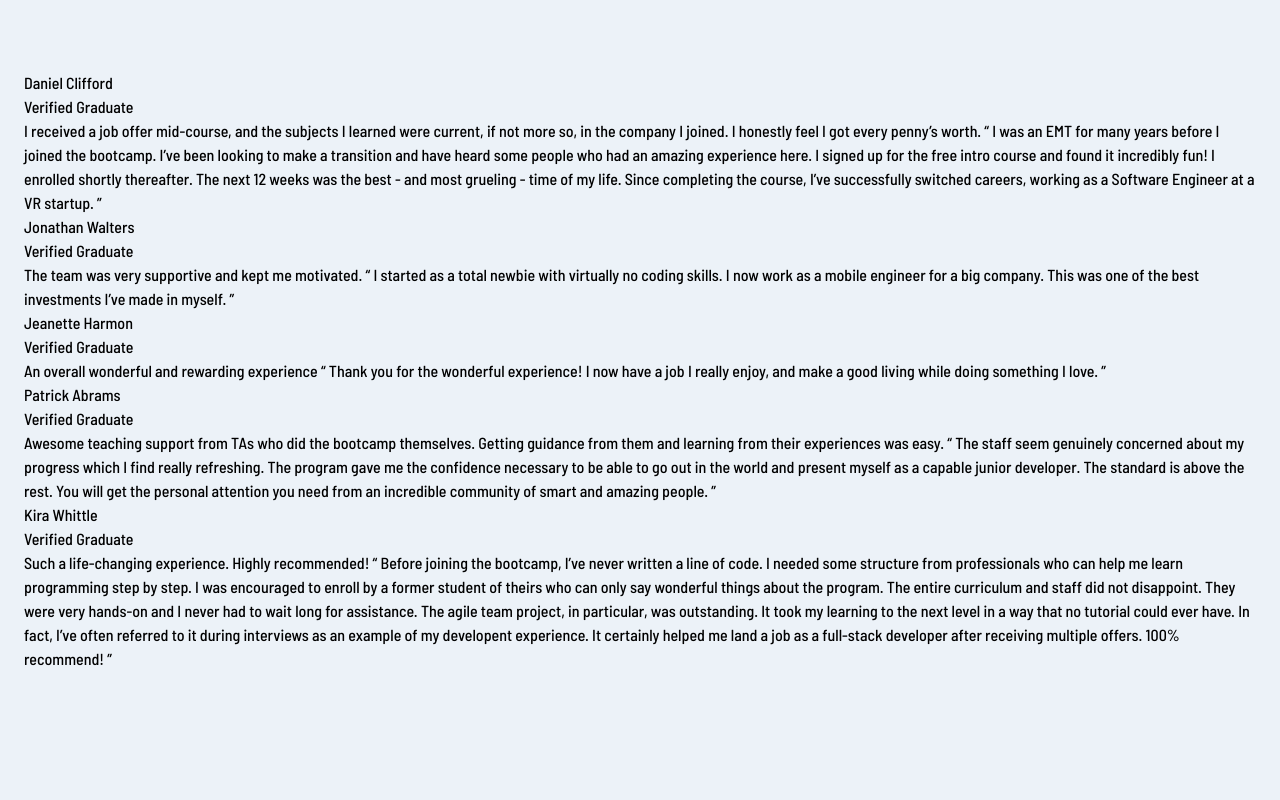
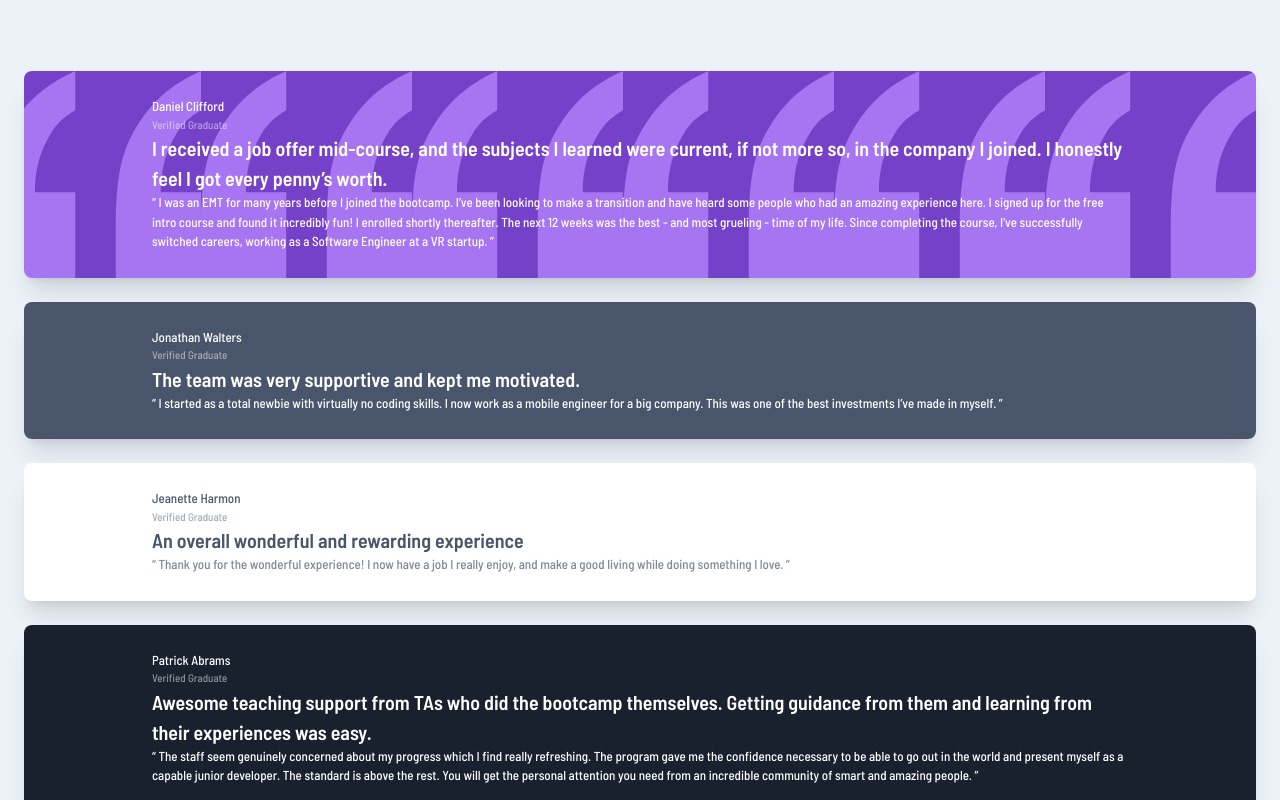
Before and after one commit to kldupless/frontendmentor-testimonialgrid, a website: page testimonials-grid/index.html in a window 1280 px wide. Shown: the top 800 px of the page. Drawn offline with Linux system fonts and the light colour scheme.

Commit message:
Create semantic layout and add utility classes

```diff
--- a/testimonials-grid/index.html
+++ b/testimonials-grid/index.html
@@ -9,12 +9,12 @@
 </head>
 <body class="bg-grayblue-500 px-6 py-[71px]">
     <main>
-        <section id="testimonials" class="">
-            <article id="testimonial-1" class="">
+        <section id="testimonials" class="grid grid-cols-1 grid-rows-8 gap-y-6 lg:gap-x-8 lg:grid-cols-4 lg:grid-rows-2">
+            <article id="testimonial-1" class="card bg-[url('/images/bg-pattern-quotation.svg')] bg-midviolet-500 bg-right-top bg-contain lg:col-span-2 lg:row-span-1  text-white-500">
                 <p>
                     Daniel Clifford
                 </p>
-                <p>
+                <p class="text-white-500/50 text-sm">
                     Verified Graduate
                 </p>
                 <heading>
@@ -24,11 +24,11 @@
                     I was an EMT for many years before I joined the bootcamp. I’ve been looking to make a transition and have heard some people who had an amazing experience here. I signed up for the free intro course and found it incredibly fun! I enrolled shortly thereafter. The next 12 weeks was the best - and most grueling - time of my life. Since completing the course, I’ve successfully switched careers, working as a Software Engineer at a VR startup.
                 </q>
             </article>
-            <article id="testimonial-2" class="">
+            <article id="testimonial-2" class="card bg-darkblue-500 text-white-500">
                 <p>
                     Jonathan Walters
                 </p>
-                <p>
+                <p class="text-white-500/50 text-sm">
                     Verified Graduate
                 </p>
                 <heading>
@@ -38,25 +38,25 @@
                     I started as a total newbie with virtually no coding skills. I now work as a mobile engineer for a big company. This was one of the best investments I’ve made in myself.
                 </q>
             </article>
-            <article id="testimonial-3" class="">
+            <article id="testimonial-3" class="card text-darkblue-500 lg:row-span-2 bg-white-500">
                 <p>
                     Jeanette Harmon
                 </p>
-                <p>
+                <p class="text-darkblue-500/50 text-sm">
                     Verified Graduate
                 </p>
                 <heading>
                     An overall wonderful and rewarding experience
                 </heading>
-                <q>
+                <q class="text-darkblue-500/70">
                     Thank you for the wonderful experience! I now have a job I really enjoy, and make a good living while doing something I love.
                 </q>
             </article>
-            <article id="testimonial-4" class="">
+            <article id="testimonial-4" class="card bg-blackblue-500 text-white-500">
                 <p>
                     Patrick Abrams
                 </p>
-                <p>
+                <p class="text-white-500/50 text-sm">
                     Verified Graduate
                 </p>
                 <heading>
@@ -66,17 +66,17 @@
                     The staff seem genuinely concerned about my progress which I find really refreshing. The program gave me the confidence necessary to be able to go out in the world and present myself as a capable junior developer. The standard is above the rest. You will get the personal attention you need from an incredible community of smart and amazing people.
                 </q>
             </article>
-            <article id="testimonial-4" class="">
+            <article id="testimonial-4" class="card text-darkblue-500 lg:col-span-2 bg-white-500">
                 <p>
                     Kira Whittle
                 </p>
-                <p>
+                <p class="text-darkblue-500/50 text-sm">
                     Verified Graduate
                 </p>
                 <heading>
                     Such a life-changing experience. Highly recommended!
                 </heading>
-                <q>
+                <q class="text-darkblue-500/70">
                     Before joining the bootcamp, I’ve never written a line of code. I needed some structure from professionals who can help me learn programming step by step. I was encouraged to enroll by a former student of theirs who can only say wonderful things about the program. The entire curriculum and staff did not disappoint. They were very hands-on and I never had to wait long for assistance. The agile team project, in particular, was outstanding. It took my learning to the next level in a way that no tutorial could ever have. In fact, I’ve often referred to it during interviews as an example of my developent experience. It certainly helped me land a job as a full-stack developer after receiving multiple offers. 100% recommend!
                 </q>
             </article>
--- a/testimonials-grid/input.css
+++ b/testimonials-grid/input.css
@@ -2,3 +2,13 @@
 @tailwind base;
 @tailwind components;
 @tailwind utilities;
+
+@layer components {
+    .card {
+        @apply px-32 py-[26px] shadow-xl rounded-lg text-base grid grid-cols-1;
+    }
+
+    article > heading {
+        @apply text-lg font-semibold;
+    }
+}
--- a/testimonials-grid/tailwind.config.js
+++ b/testimonials-grid/tailwind.config.js
@@ -1,4 +1,3 @@
-/** @type {import('tailwindcss').Config} */
 module.exports = {
   content: ["**.{html,js}"],
   theme: {
@@ -14,8 +13,29 @@ module.exports = {
       base: '13px',
       lg: '20px',
     },
-    extend: {
     colors: {
+      black: {
+          100: "#cccccc",
+          200: "#999999",
+          300: "#666666",
+          400: "#333333",
+          500: "#000000",
+          600: "#000000",
+          700: "#000000",
+          800: "#000000",
+          900: "#000000"
+},
+white: {
+    100: "#ffffff",
+    200: "#ffffff",
+    300: "#ffffff",
+    400: "#ffffff",
+    500: "#ffffff",
+    600: "#cccccc",
+    700: "#999999",
+    800: "#666666",
+    900: "#333333"
+},
       midviolet: {
         100: "#e3d9f4",
         200: "#c8b3e9",
@@ -72,7 +92,7 @@ module.exports = {
         900: "#2f3032"
 },
     },
-    },
+    extend: {},
   },
   plugins: [],
 }
```
Also changed, not shown: testimonials-grid/dist/output.css. Lines whose indentation alone changed are shown as unchanged.
